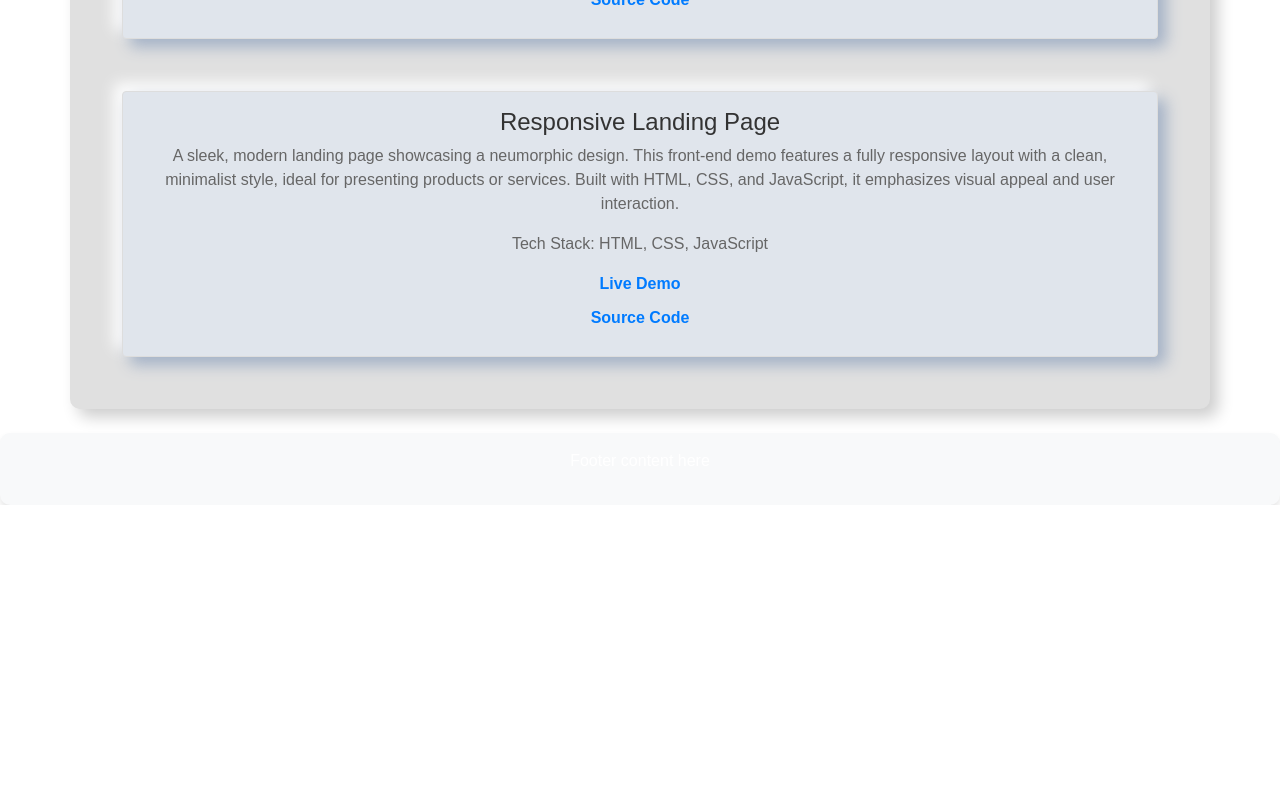
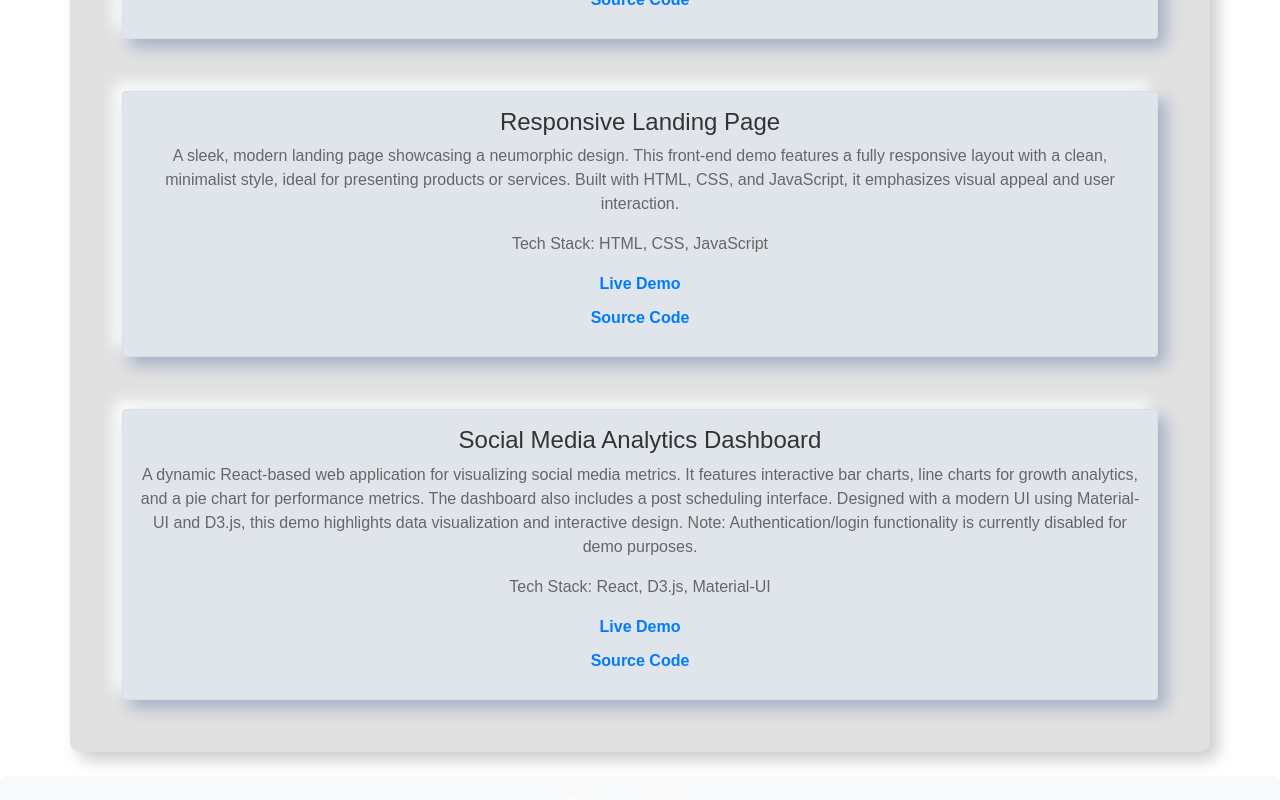
Before and after one commit to asearer/portfolio, a React (Create React App) app: page /projects in a window 1280 px wide. Shown: the part 585-1385 px from the top of the page. Before the commit the page ends 1090 px from the top, so only its background shows below. Built offline with nearby package versions, Linux system fonts and the light colour scheme.

Commit message:
On branch main  Your branch is up to date with 'origin/main'.  Changes to be committed: 	deleted:    public/~$onza_Searer_Resume.docx 	modified:   src/components/Projects.js

```diff
--- a/src/components/Projects.js
+++ b/src/components/Projects.js
@@ -30,14 +30,14 @@ const Projects = () => (
         liveDemo="https://asearer.github.io/responsive-landing-page/"
         sourceCode="https://github.com/asearer/responsive-landing-page"
       />
+      <ProjectCard
+        title="Social Media Analytics Dashboard"
+        description="A dynamic React-based web application for visualizing social media metrics. It features interactive bar charts, line charts for growth analytics, and a pie chart for performance metrics. The dashboard also includes a post scheduling interface. Designed with a modern UI using Material-UI and D3.js, this demo highlights data visualization and interactive design. Note: Authentication/login functionality is currently disabled for demo purposes."
+        techStack="React, D3.js, Material-UI"
+        liveDemo="https://social-media-dashboard-umber-five.vercel.app/"
+        sourceCode="https://github.com/asearer/social-media-dashboard"
+      />
       {/* <ProjectCard
-        title="Project 3"
-        description="Description of Project 3"
-        techStack="Python, Flask"
-        liveDemo="https://example.com"
-        sourceCode="https://github.com/example/repo"
-      />
-      <ProjectCard
         title="Project 4"
         description="Description of Project 4"
         techStack="Node.js, Express"
```
Also changed, not shown: 1 other file (tests, documents, lock files or other folders).
